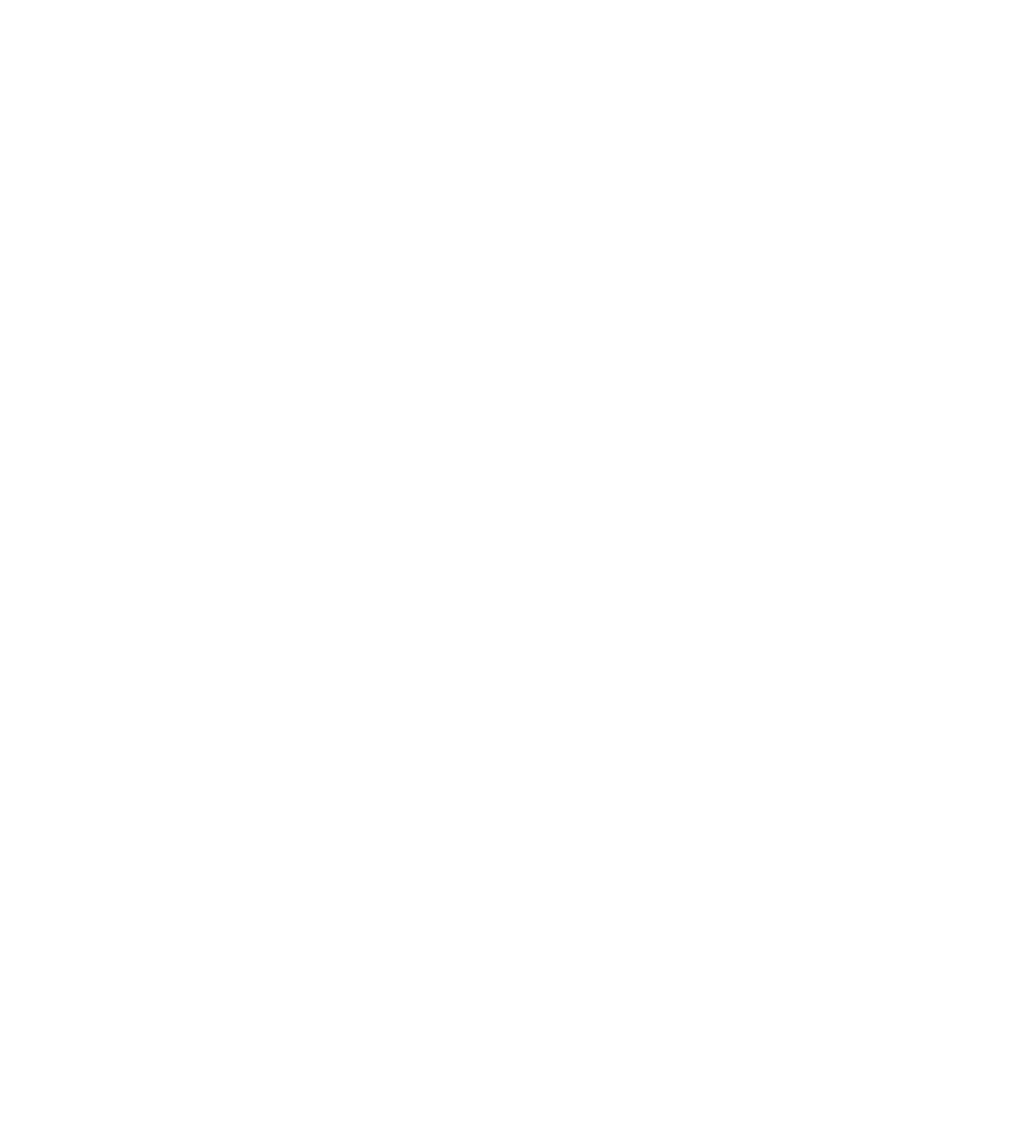
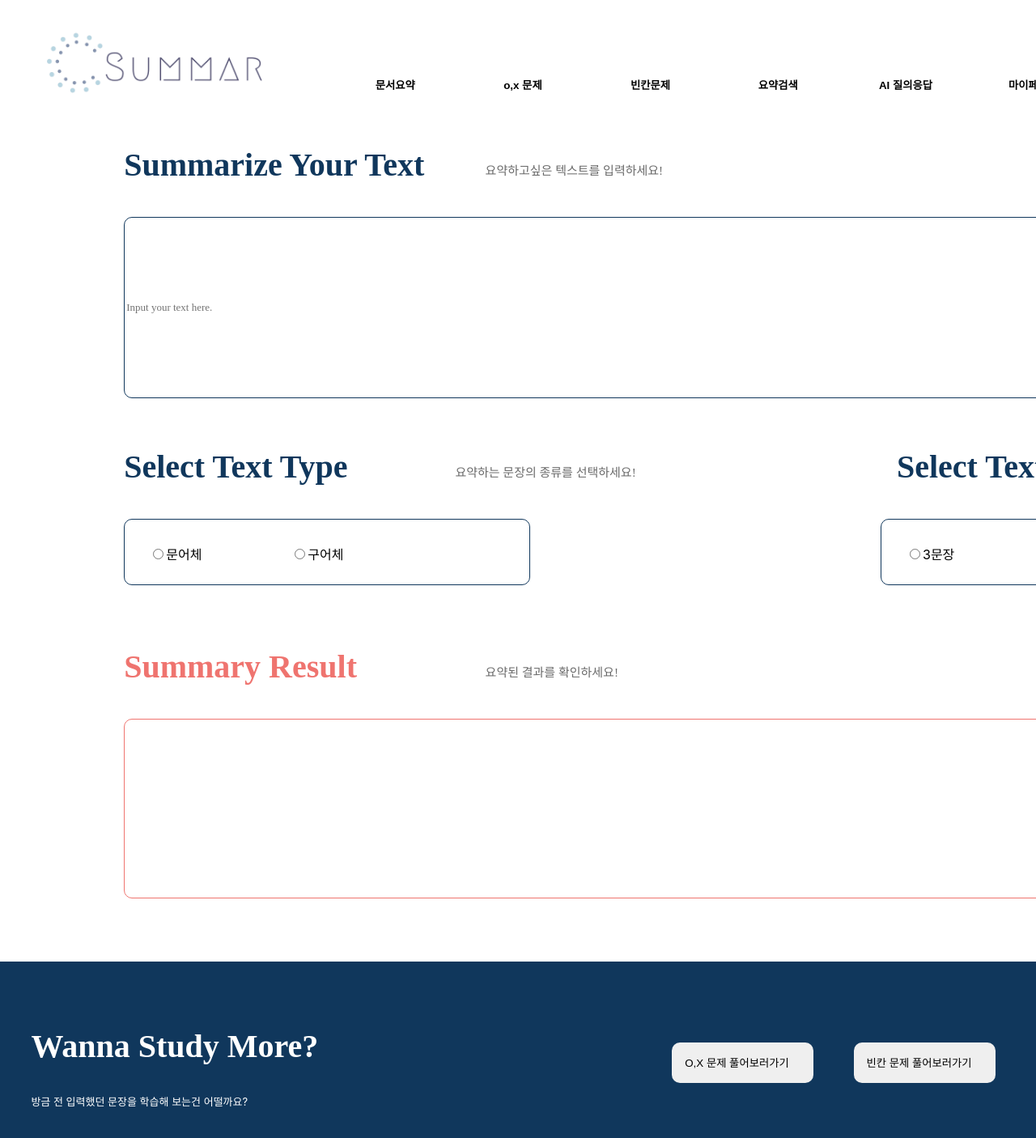
Before and after one commit to Ewha-Summar/front, a React (Create React App) app: page /#/summarize in a window 1280 px wide. Shown: the top 1406 px of the page at 81% size. Before the commit the page ends 800 px from the top, so only its background shows below. Built offline with nearby package versions, Linux system fonts and the light colour scheme.

Commit message:
summarize page

```diff
--- a/package.json
+++ b/package.json
@@ -6,6 +6,7 @@
     "@testing-library/jest-dom": "^5.11.9",
     "@testing-library/react": "^11.2.3",
     "@testing-library/user-event": "^12.6.2",
+    "antd": "^4.11.2",
     "react": "^17.0.1",
     "react-dom": "^17.0.1",
     "react-router-dom": "^5.2.0",
--- a/src/components/Button.js
+++ b/src/components/Button.js
@@ -10,11 +10,12 @@
   background: ${(props) => props.background || "rgba( 255, 255, 255, 0 )"};
   font-size: solid ${props=> props.font || 0}px;
   padding-right:5px;
+  outline:none;
 `
 
-function Button({ children, border, color, background, font, width }) {
+function Button({ children, border, color, background, font, width,...rest  }) {
   return (
-    <StyledButton border={border} color={color} background={background} font={font} width={width} >
+    <StyledButton border={border} color={color} background={background} font={font} width={width} {...rest}>
       {children}
     </StyledButton>
   )
--- /dev/null
+++ b/src/components/footer/Footer.js
@@ -0,0 +1,61 @@
+import SizeContext from "antd/lib/config-provider/SizeContext";
+import { useEffect, useState } from "react";
+import {  useHistory } from "react-router-dom";
+import styled from "styled-components";
+
+
+const Wrapper=styled.div`
+  display: flex;
+  flex-direction: column;
+  width: 100%;
+  height:250px;
+  background-color:#10375C;
+`
+const Title = styled.div`
+    font-family: Lora;
+    color:#ffffff;
+    width:45rem;
+    line-height: 10px;
+    font-weight:bold;
+    font-size: 40px;
+    margin-right:400px;
+`
+const Detail=styled.div`
+  display: flex;
+  flex-direction: row;
+  margin-left:3%;
+  margin-top:100px;
+  justify-content: space-between;
+`
+const Content=styled.div`
+ display: flex;
+  flex-direction: row;
+  margin-left:3%;
+  justify-content: space-between;
+`
+const Button = styled.button`
+  height:  50px ;
+  width:300px ;
+  color: "black";
+  border:0px solid;
+  background: "white";
+  font-size: solid ${props=> props.font || 0}px;
+  padding-right:20px;
+  outline:none;
+  margin-right:50px;
+  border-radius:10px;
+`
+const Footer=()=>{
+  const history=useHistory();
+    return(
+        <Wrapper>
+        <Detail>
+            <Title> Wanna Study More?</Title>
+            <Button onClick={() => history.push(`/oxpage`)}> O,X 문제 풀어보러가기 </Button>
+            <Button onClick={() => history.push(`/blank`)}> 빈칸 문제 풀어보러가기 </Button>
+            </Detail>
+            <Content>  <p style={{color:'white', fontSize:'13px'}}> 방금 전 입력했던 문장을 학습해 보는건 어떨까요? </p> </Content>
+            </Wrapper>
+    );
+};
+ export default Footer;
--- a/src/components/header/Header.js
+++ b/src/components/header/Header.js
@@ -1,4 +1,5 @@
 import { useEffect, useState } from "react";
+import {  useHistory,Link } from "react-router-dom";
 import styled from "styled-components";
 import Button from '../../components/Button'
 import Logo from '../../assets/logo.png'
@@ -19,18 +20,20 @@
 `
 
 const Header=()=>{
+  const history=useHistory();
     return(
         <Detail>
-            <MyIcon></MyIcon>
-            <Button font='15'> 문서요약 </Button>
-            <Button font='15'> o,x 문제 </Button>
-            <Button font='15'> 빈칸문제 </Button>
-            <Button font='15'> 요약검색 </Button>
-            <Button font='15'> AI 질의응답 </Button>
-            <Button font='15'> 마이페이지 </Button>
+          <Link to="/">
+            <MyIcon></MyIcon> </Link>
+            <Button font='15' onClick={() => history.push(`/summarize`)}> <p style={{fontWeight:'bold'}}>문서요약 </p></Button>
+            <Button font='15'onClick={() => history.push(`/oxpage`)}> <p style={{fontWeight:'bold'}}>o,x 문제</p> </Button>
+            <Button font='15'onClick={() => history.push(`/blank`)}> <p style={{fontWeight:'bold'}}>빈칸문제 </p></Button>
+            <Button font='15'onClick={() => history.push(`/search`)}><p style={{fontWeight:'bold'}}> 요약검색</p> </Button>
+            <Button font='15'onClick={() => history.push(`/`)}><p style={{fontWeight:'bold'}}> AI 질의응답</p> </Button>
+            <Button font='15'onClick={() => history.push(`/mypage`)}> <p style={{fontWeight:'bold'}}>마이페이지</p> </Button>
             <div></div><div></div><div></div>
-            <Button font='15'> Log In </Button>
-            <Button font='15' color='white' background='#10375C'> &nbsp;&nbsp;Sign Up&nbsp;&nbsp; </Button>
+            <Button font='15'  background='whitegray'> Log In </Button>
+            <Button font='15' color='white' background='#10375C'>&nbsp;&nbsp;Sign Up&nbsp;&nbsp;</Button>
             </Detail>
     );
 };
--- a/src/pages/main/CardComponent.js
+++ b/src/pages/main/CardComponent.js
@@ -36,7 +36,6 @@
     background-color: #0D2C4A;
     width:500px;
     height:300px;
-
     outline:none;
 `
 
--- a/src/pages/summarize/SummarizePage.js
+++ b/src/pages/summarize/SummarizePage.js
@@ -1,7 +1,12 @@
-import { useEffect, useState } from "react";
+import { useEffect, useState,Component } from "react";
+import styled from "styled-components";
+import Header from "../../components/header/Header";
+import BlankTop from "../../components/BlankTop";
+import TextComponent from "../../components/TextComponent";
+import {Radio,Checkbox,Form } from 'antd';
+import Button from "../../components/Button";
+import Footer from "../../components/footer/Footer";
 
-import styled from "styled-components";
-import Header from "../../components/header/Header"
 
 const Fix =styled.div`
 min-height:100vh;
@@ -16,13 +21,149 @@
 
   margin: 10 auto;
 `
-const SummarizePage = (match) => {
+const Content=styled.div`
+  display: flex;
+  flex-direction: row;
+  margin-left:7%;
+  justify-content: space-between;
+`
+const Title = styled.div`
+    font-family: Lora;
+    color:#10375C;
+    width:45rem;
+    line-height: 10px;
+    font-weight:bold;
+    font-size: 40px;
+`
+const PinkTitle = styled.div`
+    font-family: Lora;
+    color:#EF746F;
+    width:45rem;
+    line-height: 10px;
+    font-weight:bold;
+    font-size: 40px;
+`
+const Input = styled.input`
+    font-family: NanumGothic;
+    color:#000000;
+    line-height: 9px;
+    font-size: 13px;
+    overflow-wrap:"auto";
+    width:1700px;
+    height:220px;
+    border: 1px solid #10375C;
+    border-radius:10px;
+    outline:none;
 
-  return (
+`
+const Box = styled.div`
+   width:500px;
+  height:80px;
+  display:flex;
+  border: 1px solid #10375C;
+  border-radius:10px;
+  z-index:10;
+  margin-right:200px;
+`
+const PinkBox = styled.div`
+  width:1700px;
+  height:220px;
+  display:flex;
+  border: 1px solid #EF746F;
+  border-radius:10px;
+  z-index:1;
+  outline:none;
+`
+
+class SummarizePage extends Component {
+  constructor() {
+    super();
+    this.state = {
+      type:'',
+      count:''
+    };
+    this.onTypeChange = this.onTypeChange.bind(this);
+    this.onCountChange=this.onCountChange.bind(this);
+    this.formSubmit = this.formSubmit.bind(this);
+  }
+
+  onTypeChange(event) {
+    this.setState({
+      type: event.target.value
+    });
+  }
+
+  onCountChange(event) {
+    this.setState({
+      count: event.target.value
+    });
+  }
+
+
+  formSubmit(event) {
+    event.preventDefault();
+    console.log(this.state)
+  }
+  render(){
+  return (<div>
     <Fix>
-        <Wrapper></Wrapper>
+        <Wrapper>
+          <Header />
+
+          <BlankTop DesktopMargin='3' TabletMargin='3' MobileMargin='1' />
+          <form onSubmit={this.formSubmit}>
+          <Content>
+            <Title>Summarize Your Text</Title>
+            <TextComponent title="요약하고싶은 텍스트를 입력하세요!" />
+            <TextComponent title="" /> <TextComponent title="" /> <TextComponent title="" />
+          </Content>
+          <BlankTop DesktopMargin='3' TabletMargin='3' MobileMargin='1' />
+          <Content>
+          <Input placeholder="Input your text here."></Input></Content>
+          <BlankTop DesktopMargin='5' TabletMargin='3' MobileMargin='1' />
+          <Content>
+          <Title>Select Text Type</Title>
+          <TextComponent title="요약하는 문장의 종류를 선택하세요!" />
+          <TextComponent title="" />
+          <Title>Select Text Count</Title>
+          <TextComponent title="요약 문장의 개수를 선택하세요!" />
+          </Content>
+          <BlankTop DesktopMargin='3' TabletMargin='3' MobileMargin='1' />
+          <Content>
+            <Box>
+          <Radio.Group style={{display:'flex', justifyContent:'center'}} name={'type'} onChange={this.onTypeChange}>
+                <Radio style={{margin:'30px', paddingRight:'50px'}}  checked={this.state.type=== "t"} value="t">문어체</Radio>
+
+                <Radio   style={{margin:'30px'}} checked={this.state.type === "s"} value="s">구어체</Radio>
+              </Radio.Group> </Box>
+              <Box>
+          <Radio.Group style={{display:'flex', justifyContent:'center'}} name={'count'} onChange={this.onCountChange}>
+                <Radio  style={{margin:'30px', paddingRight:'40px'}} checked={this.state.count === "3"} value="3">3문장</Radio>
+                <Radio  style={{margin:'30px', paddingRight:'40px'}}checked={this.state.count === "5"} value="5">5문장</Radio>
+                <Radio  style={{margin:'30px', paddingRight:'40px'}} checked={this.state.count === "7"} value="7">7문장</Radio>
+              </Radio.Group> </Box>
+
+          </Content>
+          <BlankTop DesktopMargin='1' TabletMargin='1' MobileMargin='1' />
+          <Content>
+          <TextComponent title="" />
+          <Button  color={'white'} background={'#10375C'} type="submit"> &emsp; &emsp; Submit &emsp;&emsp; </Button></Content>
+          </form>
+          <Content>
+            <PinkTitle>Summary Result</PinkTitle>
+          <TextComponent title="요약된 결과를 확인하세요!" />
+          <TextComponent title="" />  <TextComponent title="" />  <TextComponent title="" />
+          </Content>
+          <BlankTop DesktopMargin='3' TabletMargin='1' MobileMargin='1' />
+          <Content>
+          <PinkBox> <TextComponent title="" /> </PinkBox></Content>
+          <BlankTop DesktopMargin='3' TabletMargin='3' MobileMargin='1' />
+          </Wrapper>
+
     </Fix>
+    <Footer></Footer> </div>
   );
-};
+}
+}
 
 export default SummarizePage;
```
Also changed, not shown: 2 other files (tests, documents, lock files or other folders).
